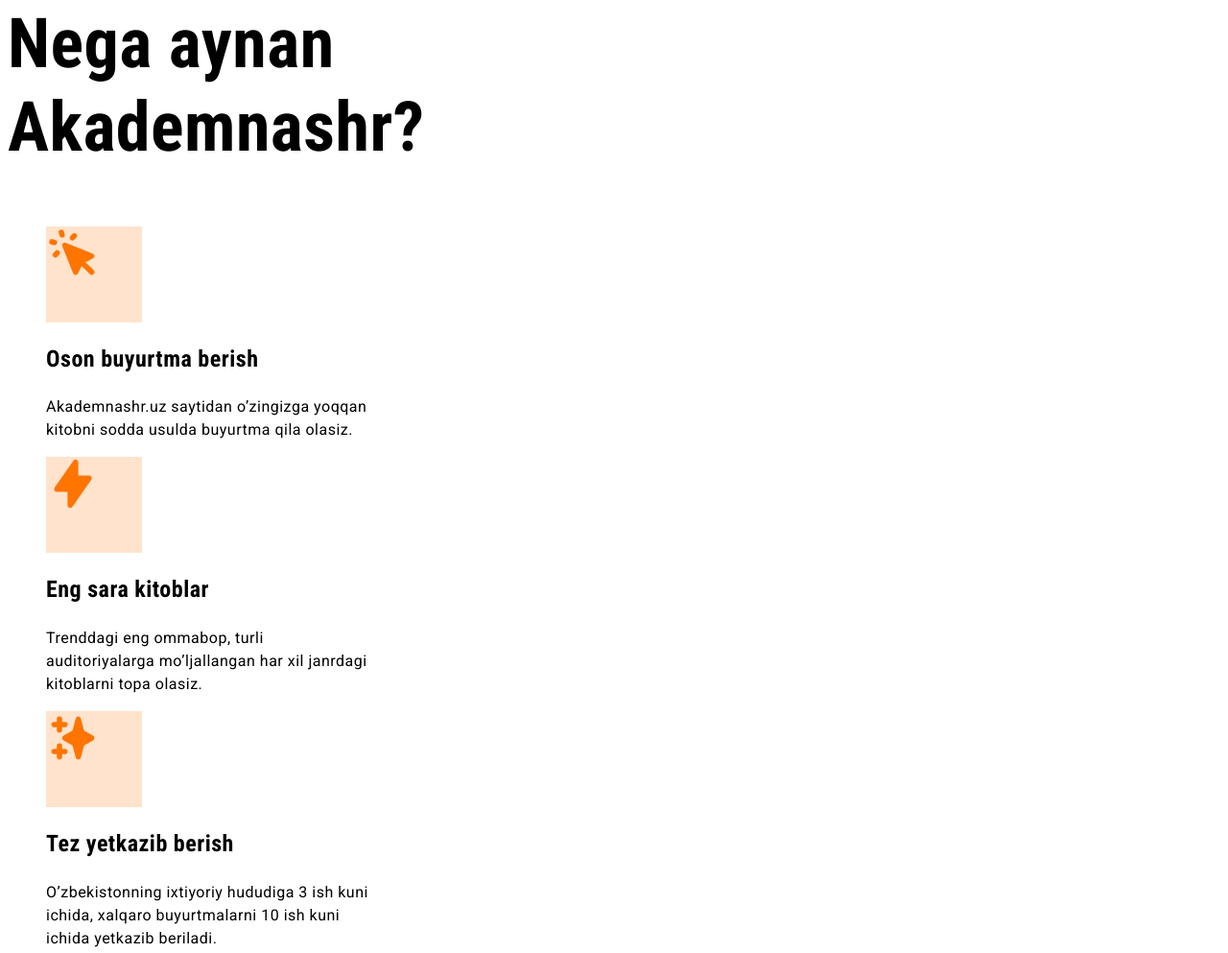
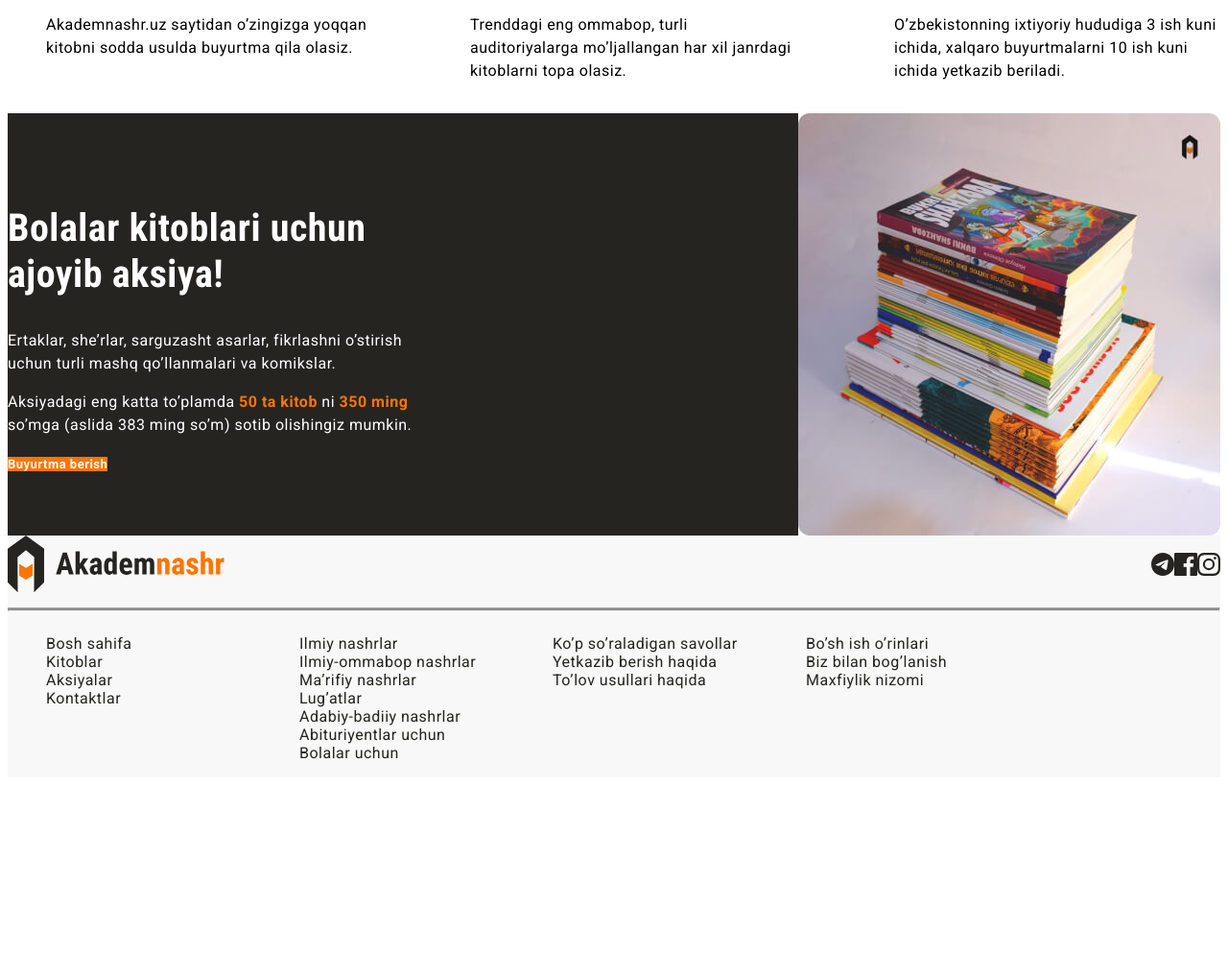
Before and after one commit to salohiddin1999/akademnashr-promo-site, a plain HTML site: page index.html in a window 1280 px wide. Shown: the part 1053-2046 px from the top of the page at 96% size. After the commit the page ends 1871 px from the top, so only its background shows below. Drawn offline with Linux system fonts and the light colour scheme.

Commit message:
Add flex, justify-content and align-items styles

```diff
--- a/css/styles.css
+++ b/css/styles.css
@@ -6,10 +6,19 @@
 }
 
 .site-header {
-  background-color: #fff
+  background-color: #fff;
+  display: flex;
+  justify-content: space-between;
+  align-items: center;
+}
+
+.site-header-actions{
+  display: flex;
+  align-items: center;
 }
 
 .sitenav-list{
+  display: flex;
 list-style: none;
 }
 
@@ -32,6 +41,9 @@
 }
 
 .hero{
+  display: flex;
+  align-items: center;
+  justify-content: space-between;
   background-color: #252420;
   color: #fff;
 }
@@ -76,6 +88,12 @@
   color: #000;
 }
 
+.features-list{
+  display: flex;
+  justify-content: space-between;
+  list-style: none;
+}
+
 .features-icon-wrapper{
   width: 100px;
   height: 100px;
@@ -91,9 +109,11 @@
 
 .features-block{
   width: 340px;
-list-style: none;
 }
 .promo{
+  display: flex;
+  align-items: center;
+  justify-content: space-between;
   background-color: #252420;
   color: #fff;
 }
@@ -122,6 +142,16 @@
   background-color: #f8f8f8;
 }
 
+.site-footer-top{
+  display: flex;
+  align-items: center;
+  justify-content: space-between;
+}
+
+.site-footer-socials{
+  display: flex;
+}
+
 .site-footer ul{
   list-style: none;
 }
@@ -129,6 +159,10 @@
 .site-footer-divider{
   height: 2px;
   background-color: rgba(37, 36, 32, 0.5);
+}
+
+.site-footer-bottom{
+  display: flex;
 }
 
 .site-footer-links{
--- a/index.html
+++ b/index.html
@@ -23,14 +23,17 @@
     <a href="index.html">
     <img src="/img/logo.svg" alt="Akademnashr logo" width="227" height="60">
     </a>
+      <div class="site-header-actions">
         <nav>
             <ul class="sitenav-list">
               <li><a class="sitenav-link" href="#">Bosh sahifa</a></li>
               <li><a class="sitenav-link" href="#">Kitoblar</a></li>
               <li><a class="sitenav-link" href="#">Aksiyalar</a></li>
+              <li><a class="sitenav-link" href="#">Kontaktlar</a></li>
             </ul>
                   </nav>
                 <a class="main-link" href="#">Ro'yxatdan o'tish</a>
+      </div>
   </header>
 
 <!-- Hero  -->
@@ -54,7 +57,7 @@
 
       <h2 class="features-heading">Nega aynan <br> Akademnashr?</h2>
 
-        <ul>
+        <ul class="features-list">
           <li class="features-block">
 
       <div class="features-icon-wrapper"><img src="/img/icon-cursor-click.svg" alt="" width="56" height="56">
@@ -99,14 +102,14 @@
    <!-- SITE FOOTER  -->
 
      <footer class="site-footer">
-       <div>
+       <div class="site-footer-top">
          <a href="index.html">
 
           <img src="/img/logo.svg" alt="Akademnashr logo" width="227" height="60">
 
            </a>
            <!-- IJTIMOIY TARMOQLAR  -->
-            <ul>
+            <ul class="site-footer-socials">
                  <li>
             <a href="https://t.me/Akademnashr" target="_blank"> <svg width="24" height="24" fill="none" xmlns="http://www.w3.org/2000/svg"><path d="M12 0C5.376 0 0 5.376 0 12s5.376 12 12 12 12-5.376 12-12S18.624 0 12 0Zm5.568 8.16c-.18 1.896-.96 6.504-1.356 8.628-.168.9-.504 1.2-.816 1.236-.696.06-1.224-.456-1.896-.9-1.056-.696-1.656-1.128-2.676-1.8-1.188-.78-.42-1.212.264-1.908.18-.18 3.252-2.976 3.312-3.228a.24.24 0 0 0-.06-.216c-.072-.06-.168-.036-.252-.024-.108.024-1.788 1.14-5.064 3.348-.48.324-.912.492-1.296.48-.432-.012-1.248-.24-1.86-.444-.756-.24-1.344-.372-1.296-.792.024-.216.324-.432.888-.66 3.504-1.524 5.832-2.532 6.996-3.012 3.336-1.392 4.02-1.632 4.476-1.632.096 0 .324.024.468.144.12.096.156.228.168.324-.012.072.012.288 0 .456Z" fill="#252420"/></svg> </a>
                  </li>
@@ -121,7 +124,7 @@
 
            <hr class="site-footer-divider">
        <!-- LINKLAR  -->
-        <div>
+        <div class="site-footer-bottom">
           <ul class="site-footer-links">
             <li><a class href="#">Bosh sahifa</a></li>
             <li><a class href="#">Kitoblar</a></li>
```
Lines whose indentation alone changed are shown as unchanged.
